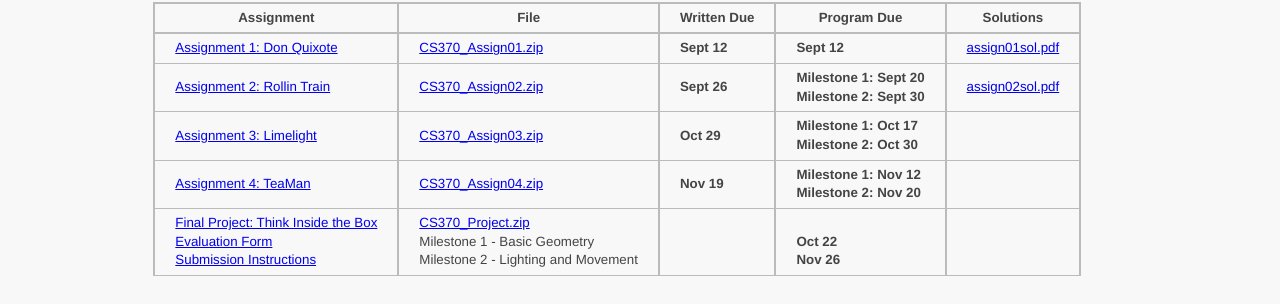
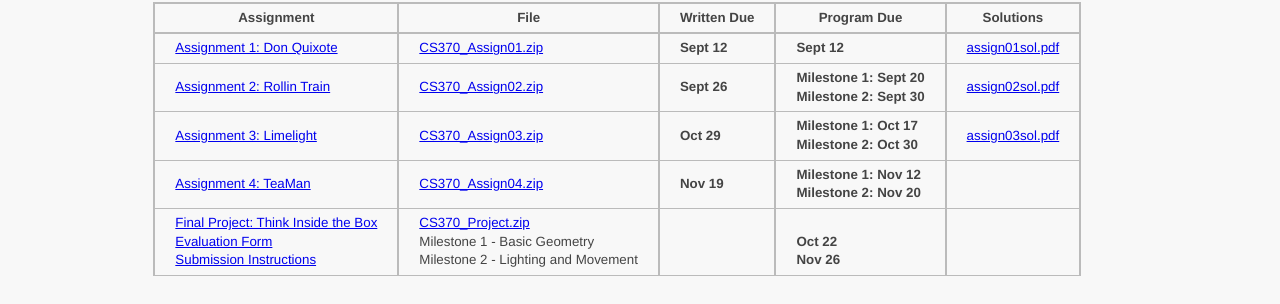
Before and after one commit to ycpcs/cs370-fall2019, a Jekyll site: the page built from assign/index.md, in a window 1280 px wide. Shown: the part 108-412 px from the top of the page. Built offline with Jekyll 4.4.1, drawn with Linux system fonts in a browser that asks for light colours.

Commit message:
add assign 3 sol
add assign 3 sol

```diff
--- a/assign/index.md
+++ b/assign/index.md
@@ -9,7 +9,7 @@ This page links to programming assignments.
 > ---------- | ---- | ----------- | ----------- | --------- |
 > [Assignment 1: Don Quixote](assign01.html)       | [CS370_Assign01.zip](src/CS370_Assign01.zip) | **Sept 12** | **Sept 12** | [assign01sol.pdf](sol/assign01sol.pdf) |
 > [Assignment 2: Rollin Train](assign02.html)      | [CS370_Assign02.zip](src/CS370_Assign02.zip) | **Sept 26**   | **Milestone 1: Sept 20** <br /> **Milestone 2: Sept 30** | [assign02sol.pdf](sol/assign02sol.pdf) |
-> [Assignment 3: Limelight](assign03.html)         | [CS370_Assign03.zip](src/CS370_Assign03.zip) | **Oct 29**   | **Milestone 1: Oct 17** <br /> **Milestone 2: Oct 30** |  |
+> [Assignment 3: Limelight](assign03.html)         | [CS370_Assign03.zip](src/CS370_Assign03.zip) | **Oct 29**   | **Milestone 1: Oct 17** <br /> **Milestone 2: Oct 30** | [assign03sol.pdf](sol/assign03sol.pdf) |
 > [Assignment 4: TeaMan](assign04.html)            | [CS370_Assign04.zip](src/CS370_Assign04.zip) | **Nov 19**   | **Milestone 1: Nov 12** <br /> **Milestone 2: Nov 20** |  |
 > [Final Project: Think Inside the Box](project.html) <br /> [Evaluation Form](CS370_Final_Project_eval.docx) <br /> [Submission Instructions](ProjectSubmit.html) | [CS370_Project.zip](src/CS370_Project.zip) <br /> Milestone 1 - Basic Geometry <br /> Milestone 2 - Lighting and Movement | |  <br /> **Oct 22** <br /> **Nov 26** | |
 
```
Also changed, not shown: 1 other file.
